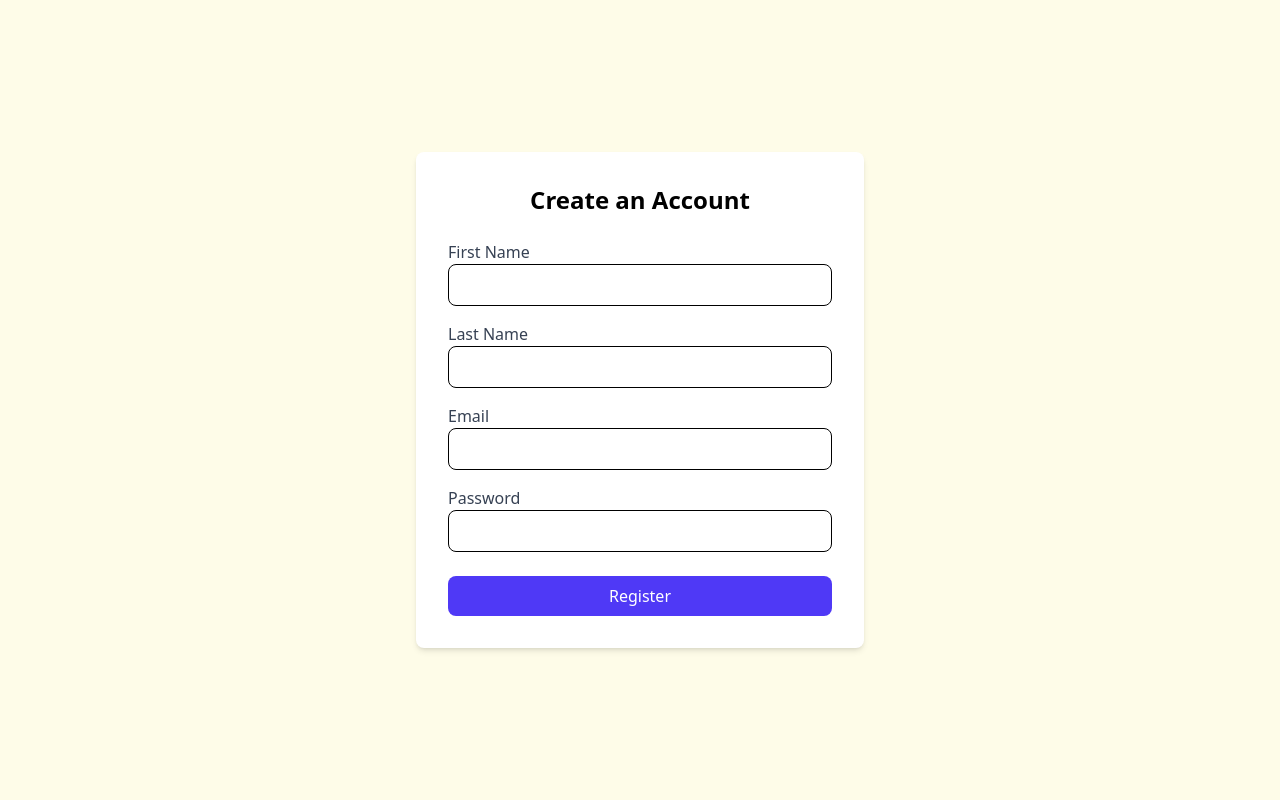
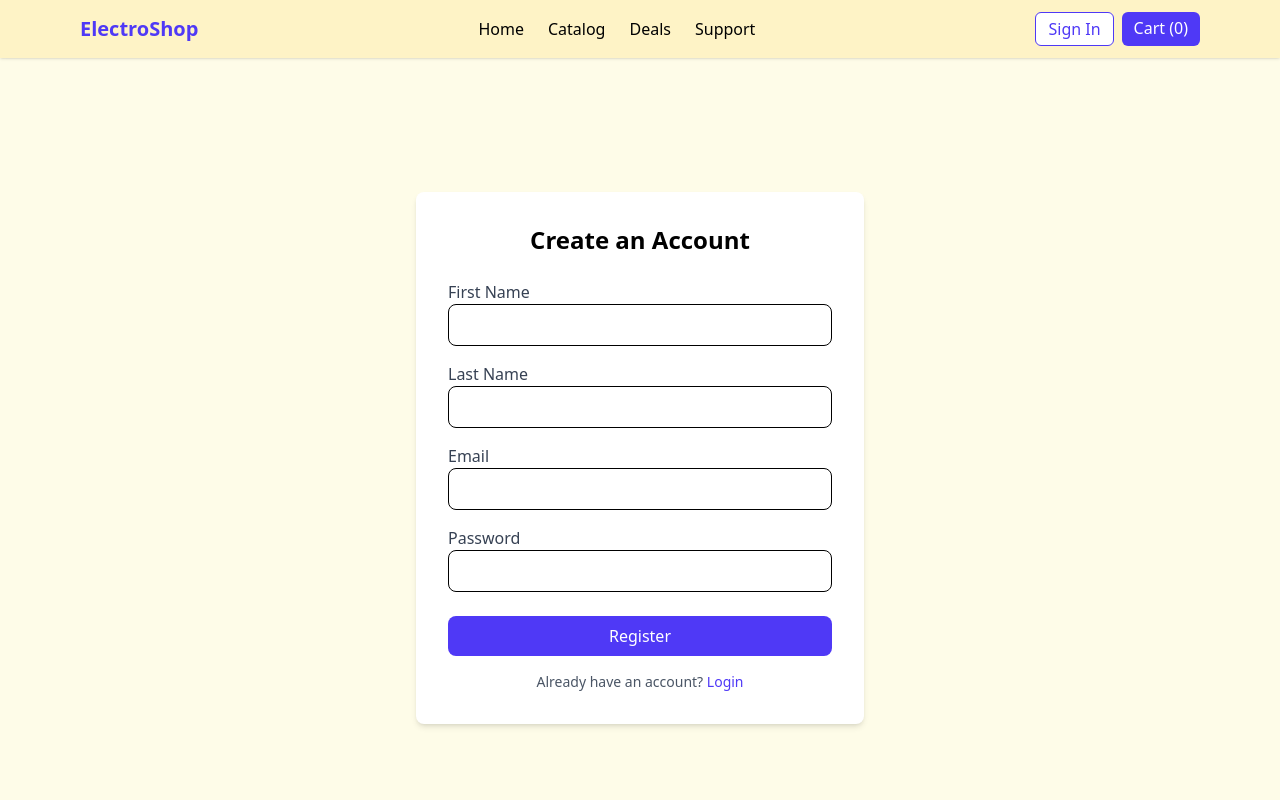
Before and after one commit to ByrnorOCount/electronics-shop, a React (Vite) app in the folder frontend/: page /register in a window 1280 px wide. Shown: the top 800 px of the page. Built offline with nearby package versions, Linux system fonts and the light colour scheme; no server answers.

Commit message:
Update login and register pages

```diff
--- a/frontend/src/App.jsx
+++ b/frontend/src/App.jsx
@@ -25,11 +25,9 @@ function App() {
           <Route path="careers" element={<CareersPage />} />
           <Route path="support" element={<SupportPage />} />
           <Route path="support/warranty" element={<WarrantyPage />} />
+          <Route path="login" element={<LoginPage />} />
+          <Route path="register" element={<RegisterPage />} />
         </Route>
-
-        {/* Standalone routes */}
-        <Route path="/login" element={<LoginPage />} />
-        <Route path="/register" element={<RegisterPage />} />
 
         {/* Catch-all 404 route */}
         <Route path="*" element={<NotFoundPage />} />
--- a/frontend/src/components/Header.jsx
+++ b/frontend/src/components/Header.jsx
@@ -19,7 +19,7 @@ export default function Header() {
         </nav>
         <div className="flex gap-2">
           <Link to="/login" className="px-3 py-1 rounded-md border border-indigo-600 text-indigo-600 bg-white hover:bg-indigo-50">
-            Sign in
+            Sign In
           </Link>
           <Link to="/cart" className="px-3 py-1 rounded-md bg-indigo-600 text-white hover:bg-indigo-700">
             Cart (0)
--- a/frontend/src/pages/LoginPage.jsx
+++ b/frontend/src/pages/LoginPage.jsx
@@ -1,6 +1,6 @@
 import React, { useState } from 'react';
 import { useDispatch } from 'react-redux';
-import { useNavigate, useLocation } from 'react-router-dom';
+import { useNavigate, useLocation, Link } from 'react-router-dom';
 import { setCredentials } from '../features/auth/authSlice';
 import api from '../services/api';
 
@@ -58,6 +58,12 @@ const LoginPage = () => {
             {loading ? 'Logging in...' : 'Login'}
           </button>
         </form>
+        <p className="text-center text-sm text-gray-600 mt-4">
+          Don't have an account?{' '}
+          <Link to="/register" className="font-medium text-indigo-600 hover:text-indigo-500">
+            Register
+          </Link>
+        </p>
       </div>
     </div>
   );
--- a/frontend/src/pages/RegisterPage.jsx
+++ b/frontend/src/pages/RegisterPage.jsx
@@ -1,5 +1,5 @@
 import React, { useState } from 'react';
-import { useNavigate } from 'react-router-dom';
+import { useNavigate, Link } from 'react-router-dom';
 import api from '../services/api';
 
 const RegisterPage = () => {
@@ -58,6 +58,12 @@ const RegisterPage = () => {
             {loading ? 'Registering...' : 'Register'}
           </button>
         </form>
+        <p className="text-center text-sm text-gray-600 mt-4">
+          Already have an account?{' '}
+          <Link to="/login" className="font-medium text-indigo-600 hover:text-indigo-500">
+            Login
+          </Link>
+        </p>
       </div>
     </div>
   );
```
